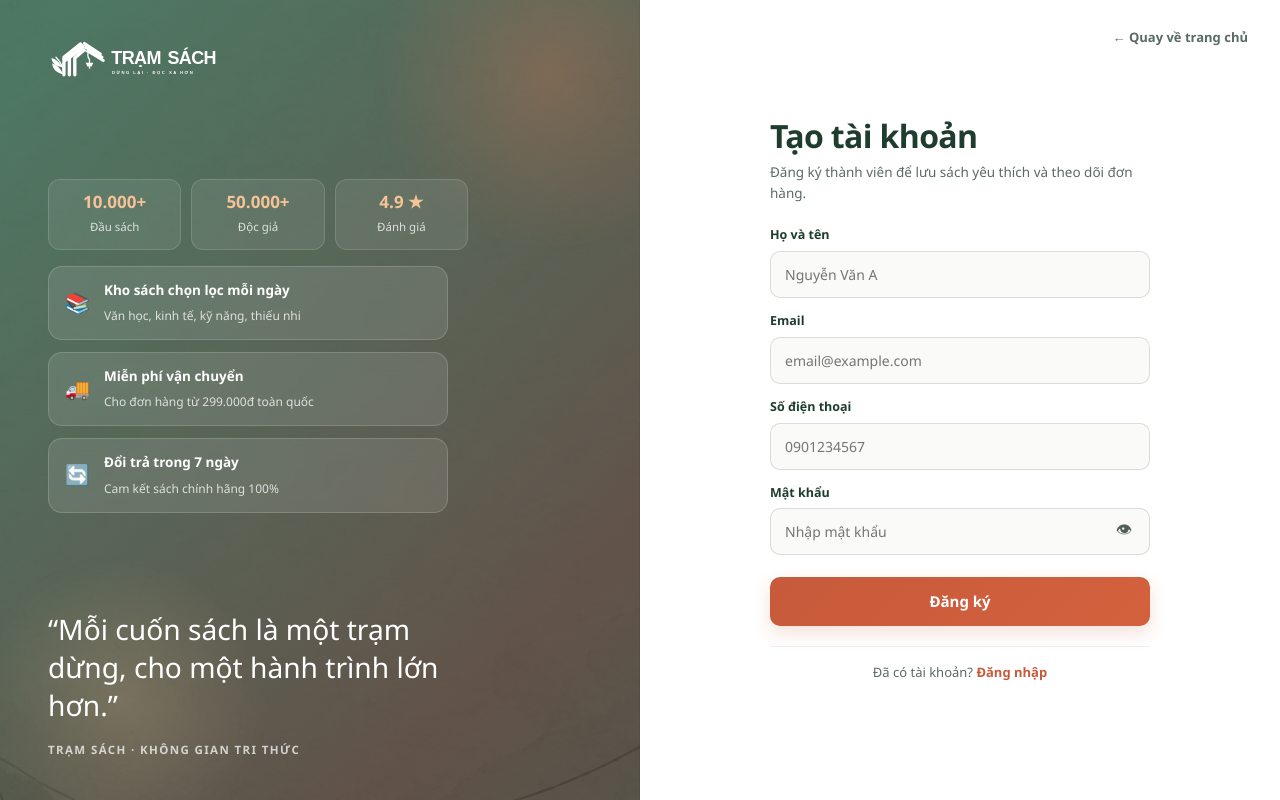
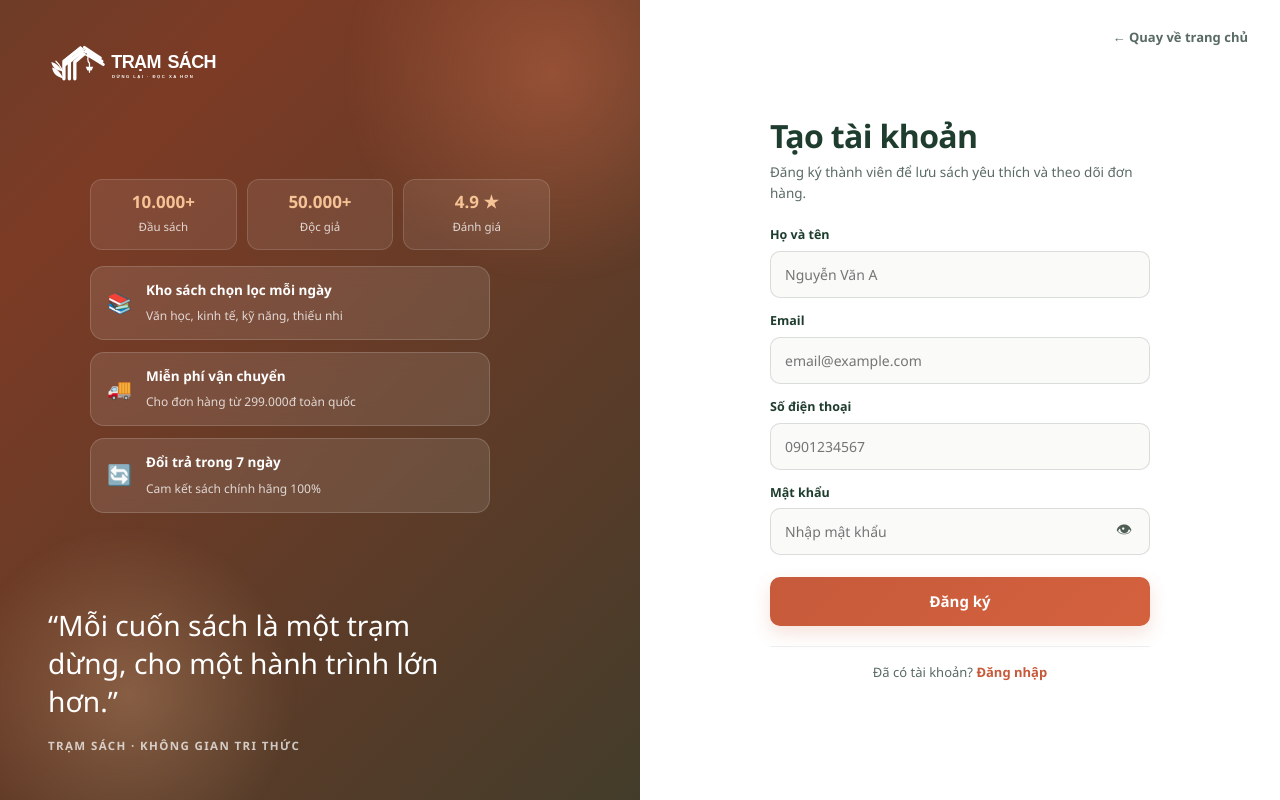
Before and after one commit to triuki123/KLTN, a Flask app: page /register in a window 1280 px wide. Run offline with Flask 3, Linux system fonts and the light colour scheme; some libraries are stand-ins or nearby versions.

Commit message:
ui: make split auth gradient clearly animated, center left content, improve mobile responsive

```diff
--- a/flask_app/static/css/password-recovery.css
+++ b/flask_app/static/css/password-recovery.css
@@ -17,12 +17,12 @@ body.auth-page-body {
 
 .split-auth-media {
   position: relative;
-  background: linear-gradient(135deg, #10261c, #1f3d2e, #2a5440, #3a2b22, #173527);
-  background-size: 300% 300%;
-  animation: splitAuthBgMove 14s ease infinite;
+  background: linear-gradient(-45deg, #10261c, #1f3d2e, #7c3b25, #1b4332);
+  background-size: 400% 400%;
+  animation: splitAuthBgMove 9s ease infinite;
   display: flex;
   flex-direction: column;
-  padding: 40px 48px;
+  padding: clamp(28px, 4vw, 44px) clamp(24px, 4vw, 48px);
   overflow: hidden;
 }
 
@@ -39,37 +39,33 @@ body.auth-page-body {
   border-radius: 50%;
   pointer-events: none;
   z-index: 0;
-  animation: splitAuthFloat 9s ease-in-out infinite alternate;
+  animation: splitAuthFloat 7s ease-in-out infinite alternate;
 }
 
 .split-auth-media::before {
-  width: 340px;
-  height: 340px;
-  top: -80px;
-  right: -60px;
-  background: radial-gradient(circle, rgba(198, 90, 58, 0.28) 0%, transparent 70%);
+  width: 380px;
+  height: 380px;
+  top: -90px;
+  right: -70px;
+  background: radial-gradient(circle, rgba(226, 120, 82, 0.36) 0%, transparent 70%);
 }
 
 .split-auth-media::after {
-  width: 280px;
-  height: 280px;
-  bottom: -60px;
-  left: -40px;
-  background: radial-gradient(circle, rgba(245, 195, 150, 0.2) 0%, transparent 70%);
-  animation-delay: -4.5s;
+  width: 320px;
+  height: 320px;
+  bottom: -70px;
+  left: -50px;
+  background: radial-gradient(circle, rgba(245, 195, 150, 0.26) 0%, transparent 70%);
+  animation-delay: -3.5s;
 }
 
 @keyframes splitAuthFloat {
   0% { transform: translate(0, 0) scale(1); }
-  100% { transform: translate(24px, -20px) scale(1.08); }
+  100% { transform: translate(32px, -26px) scale(1.12); }
 }
 
 .split-auth-media-overlay {
-  position: absolute;
-  inset: 0;
-  background: url('/static/images/home-library-background.webp') center/cover no-repeat;
-  opacity: 0.22;
-  mix-blend-mode: luminosity;
+  display: none;
 }
 
 .split-auth-media-content {
@@ -90,7 +86,9 @@ body.auth-page-body {
 .split-auth-center {
   display: grid;
   gap: 16px;
-  max-width: 420px;
+  width: 100%;
+  max-width: 460px;
+  margin: 0 auto;
 }
 
 .split-auth-stats {
@@ -252,12 +250,20 @@ body.auth-page-body {
   font-weight: 700;
 }
 
-@media (max-width: 860px) {
+@media (max-width: 900px) {
   .split-auth-shell {
     grid-template-columns: 1fr;
   }
   .split-auth-media {
     display: none;
+  }
+  .split-auth-form-pane {
+    min-height: 100vh;
+    padding: 72px 20px 32px;
+  }
+  .split-auth-topbar {
+    top: 18px;
+    right: 20px;
   }
   .split-auth-mobile-logo {
     display: inline-block;
```
